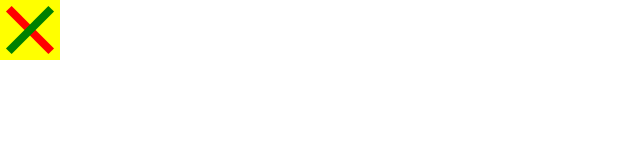
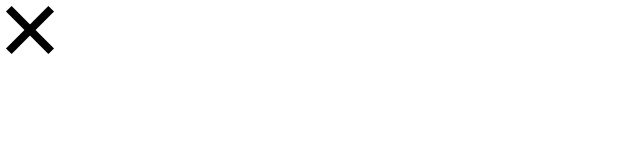
Before and after one commit to arisGio/web-component-menu, a plain HTML site: page index.html in a window 1280 px wide. Shown: the whole page, without its empty margins (0-640 px from the left). Drawn offline with Linux system fonts and the light colour scheme.

Commit message:
remove visual styling helpers, add --bar-color property

```diff
--- a/style.css
+++ b/style.css
@@ -7,6 +7,7 @@
 :root {
   --edge-size: 60px;
   --bar-thickness: 8px;
+  --bar-color: black;
   --rotation-angle: 45deg;
 }
 
@@ -14,7 +15,6 @@
   position: relative;
   width: var(--edge-size);
   aspect-ratio: 1;
-  background-color: yellow; /* used for visual debugging, remove afterwards */
   display: flex;
   flex-direction: column;
   justify-content: space-between;
@@ -23,7 +23,7 @@
 .bar {
   width: 100%;
   height: var(--bar-thickness);
-  background-color: black; /* used for visual debugging, remove afterwards */
+  background-color: var(--bar-color);
 }
 
 #menu:hover {
@@ -32,7 +32,6 @@
   }
 
   .bar:nth-child(1) {
-    background-color: red; /* used for visual debugging, remove afterwards */
     position: absolute;
     top: 50%;
     transform: translateY(-50%) rotate(var(--rotation-angle));
@@ -40,7 +39,6 @@
   }
 
   .bar:nth-child(3) {
-    background-color: green; /* used for visual debugging, remove afterwards */
     position: absolute;
     top: 50%;
     transform: translateY(-50%) rotate(calc(var(--rotation-angle) * -1));
```
